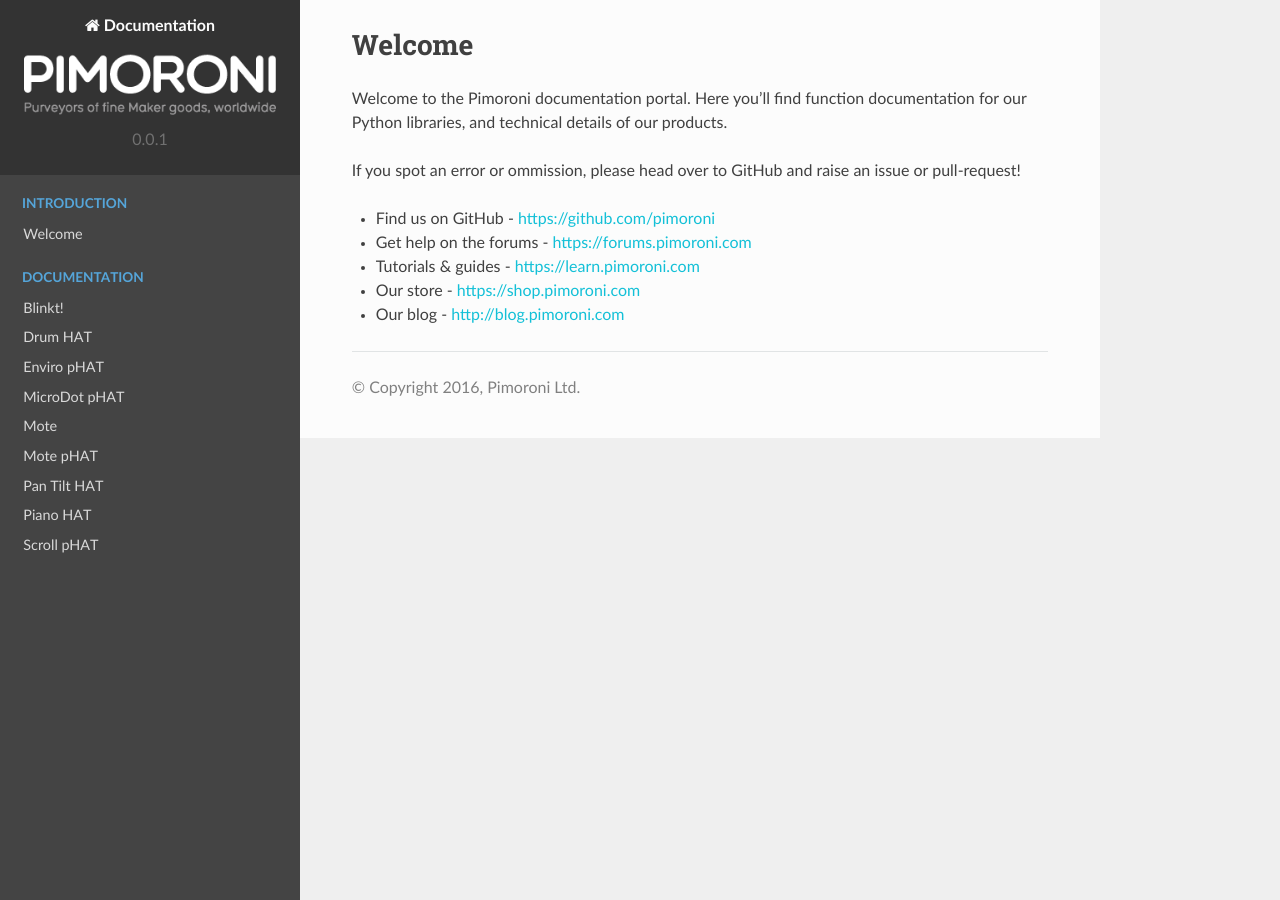
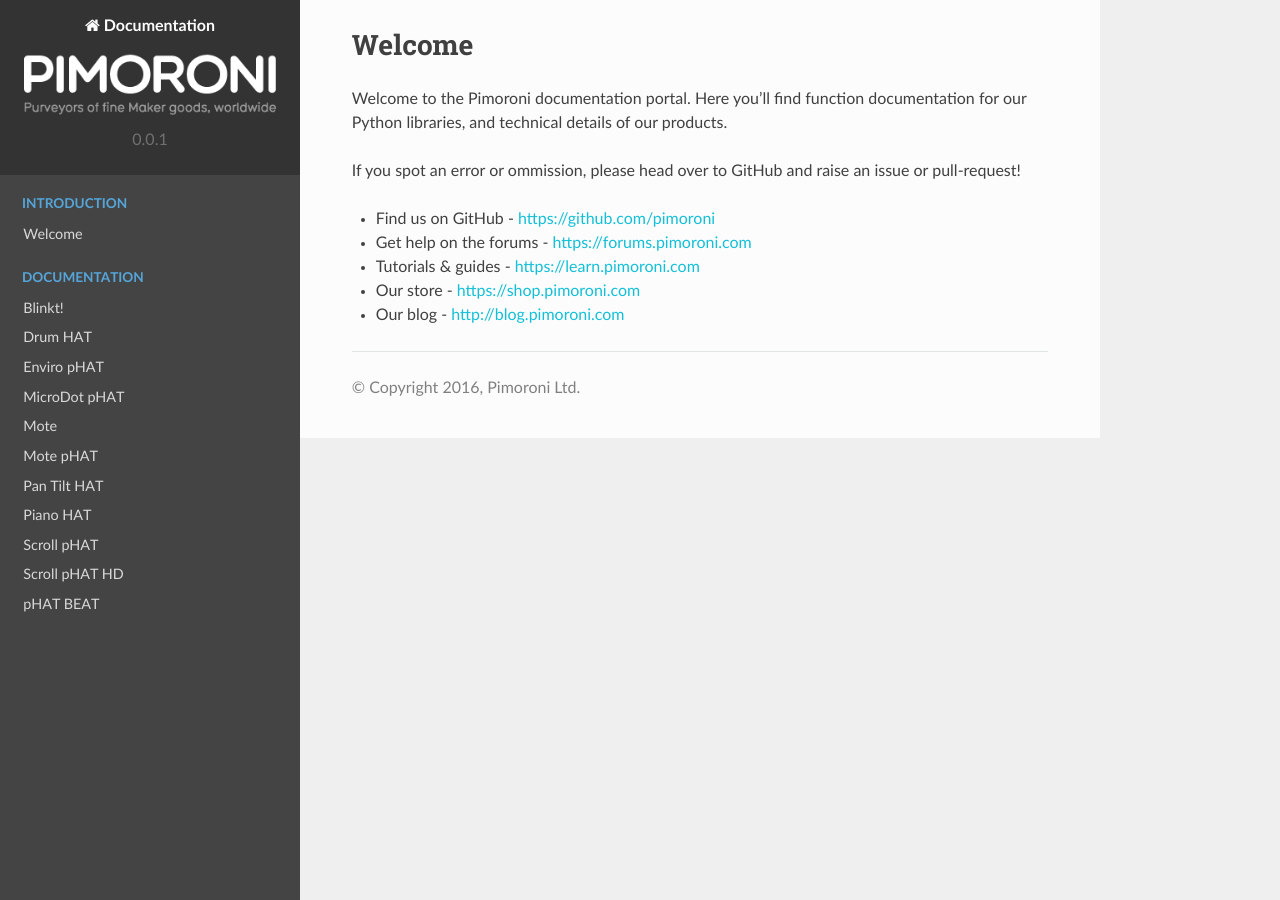
Before and after one commit to pimoroni/docs, a Sphinx documentation site: the page built from sphinx/index.rst, in a window 1280 px wide. Built offline with Sphinx 7.4.7 and the Read the Docs theme 2.0.0, drawn with Linux system fonts in a browser that asks for light colours.

Commit message:
Added pHAT BEAT and Scroll pHAT HD

```diff
--- a/sphinx/conf.py
+++ b/sphinx/conf.py
@@ -24,7 +24,9 @@
     Doc('Drum HAT','drumhat'),
     Doc('Enviro pHAT','envirophat'),
     Doc('Mote pHAT','motephat'),
-    Doc('Pan Tilt HAT','pantilthat')
+    Doc('Pan Tilt HAT','pantilthat'),
+    Doc('pHAT BEAT','phatbeat'),
+    Doc('Scroll pHAT HD','scrollphathd')
 ]
 
 docs = map(lambda x:x.pickle(), docs)
```
